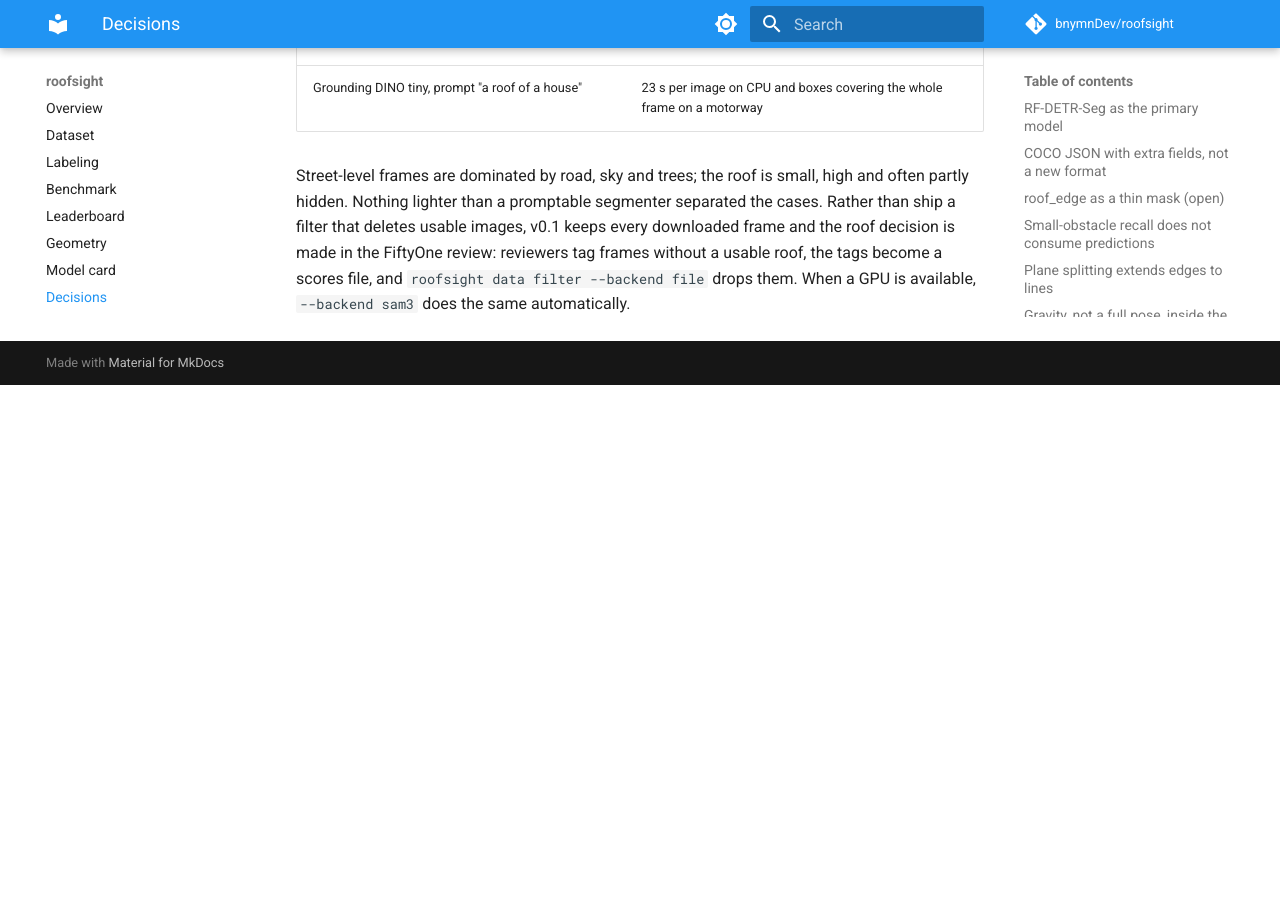
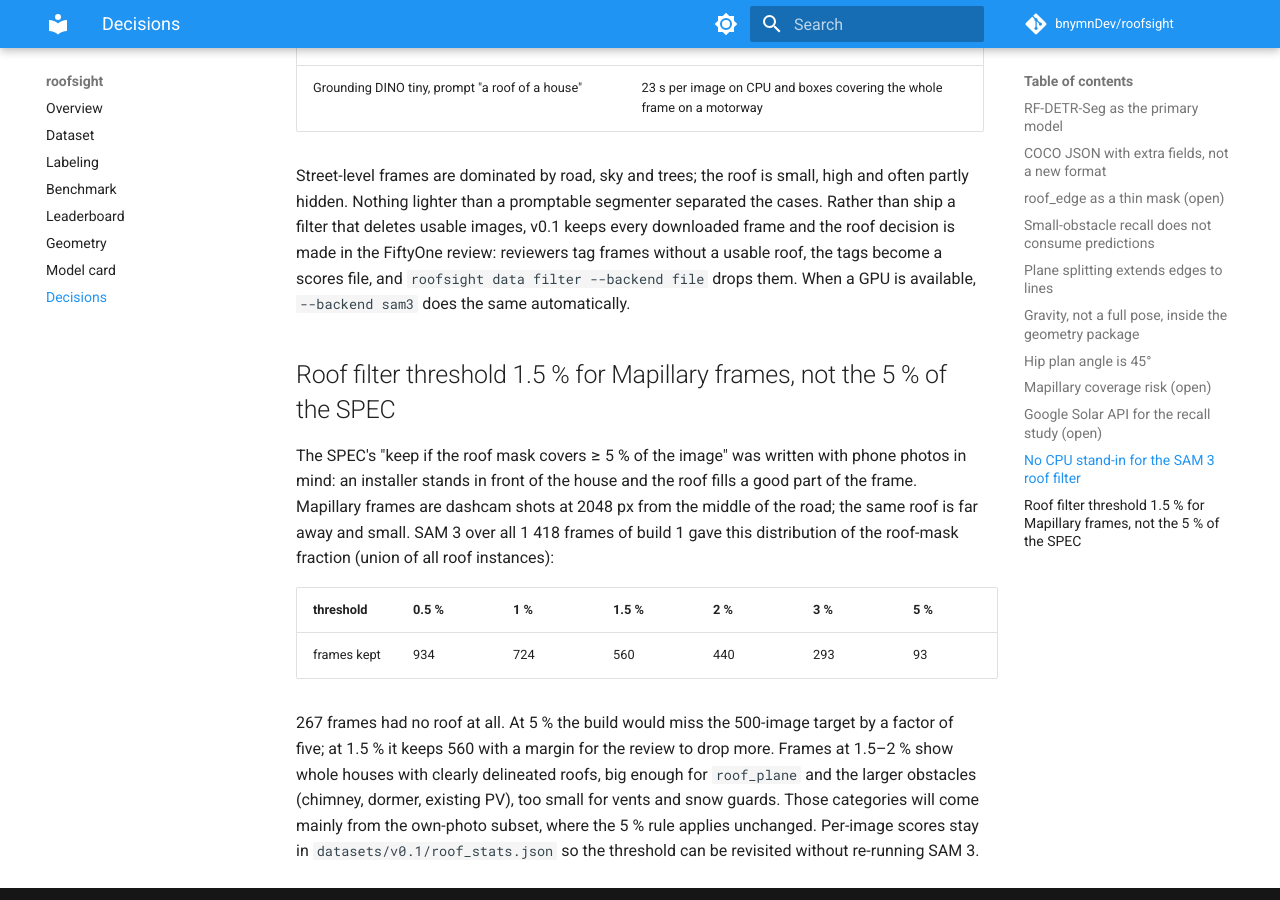
Before and after one commit to bnymnDev/roofsight, an MkDocs documentation site: the page built from docs/decisions.md, in a window 1280 px wide and 900 px high, scrolled down 1986 px. Built offline with MkDocs 1.6.1 and Material for MkDocs 9.7.7, drawn with Linux system fonts in a browser that asks for light colours; comment, search, counter and statistics services are not loaded; before the commit the page ends 2371 px from its top, so only the background shows below that.

Commit message:
data: SAM 3 roof filter over v0.1 build 1: 560 of 1418 frames kept at 1.5 %, scores and reasoning recorded

```diff
--- a/docs/dataset.md
+++ b/docs/dataset.md
@@ -7,7 +7,7 @@
 
 | Version | Images | Regions | Status | Notes |
 |---|---|---|---|---|
-| v0.1 | 1 418 downloaded, 500 reviewed (target) | DE-NRW, 12 suburbs | built, review pending | manifest in git, test ids frozen (213); own-photo subset with ARKit pose to come |
+| v0.1 | 560 after roof filter (1 418 downloaded), 500 reviewed (target) | DE-NRW, 12 suburbs | built, review pending | manifest in git, test ids frozen (213); own-photo subset with ARKit pose to come |
 | v0.2 | 2 000 (target) | DE, NL, AT | planned | more roof styles; satellite recall study subset |
 | v1.0 | 5 000+ (target) | DE, NL, AT | planned | 100 % of train reviewed |
 
@@ -102,5 +102,9 @@
   1 418 anonymized with `deface`; splits 1013 / 142 / 213 / 50 (train / val / test / verify);
   213 test ids frozen in `configs/data/frozen_test_v0.1.json`. No roof filter yet (no GPU in the
   build environment); roughly half the frames show no usable roof and will be removed in review.
+- **v0.1 build 1, roof filter** (2026-09-06): SAM 3 (`transformers` port, CPU, 22 s per frame)
+  scored every frame with the prompt "roof"; threshold 1.5 % of the image (see
+  [decisions](decisions.md#roof-filter-threshold-15-for-mapillary-frames-not-the-5-of-the-spec)),
+  560 frames kept, 858 dropped; splits re-assigned with the frozen test ids preserved.
 - **v0.1** (planned): initial category list (ids 1–10), reviewed roof presence, SAM 3 auto-labels,
   own-photo subset.
--- a/docs/decisions.md
+++ b/docs/decisions.md
@@ -73,3 +73,23 @@
 decision is made in the FiftyOne review: reviewers tag frames without a usable roof, the tags
 become a scores file, and `roofsight data filter --backend file` drops them. When a GPU is
 available, `--backend sam3` does the same automatically.
+
+## Roof filter threshold 1.5 % for Mapillary frames, not the 5 % of the SPEC
+
+The SPEC's "keep if the roof mask covers ≥ 5 % of the image" was written with phone photos in
+mind: an installer stands in front of the house and the roof fills a good part of the frame.
+Mapillary frames are dashcam shots at 2048 px from the middle of the road; the same roof is
+far away and small. SAM 3 over all 1 418 frames of build 1 gave this distribution of the
+roof-mask fraction (union of all roof instances):
+
+| threshold | 0.5 % | 1 % | 1.5 % | 2 % | 3 % | 5 % |
+|---|---|---|---|---|---|---|
+| frames kept | 934 | 724 | 560 | 440 | 293 | 93 |
+
+267 frames had no roof at all. At 5 % the build would miss the 500-image target by a factor of
+five; at 1.5 % it keeps 560 with a margin for the review to drop more. Frames at 1.5–2 % show
+whole houses with clearly delineated roofs, big enough for `roof_plane` and the larger
+obstacles (chimney, dormer, existing PV), too small for vents and snow guards. Those categories
+will come mainly from the own-photo subset, where the 5 % rule applies unchanged. Per-image
+scores stay in `datasets/v0.1/roof_stats.json` so the threshold can be revisited without
+re-running SAM 3.
```
Also changed, not shown: CHANGELOG.md (+1 -1 lines), README.md (+1 -1 lines), 4 other files.
